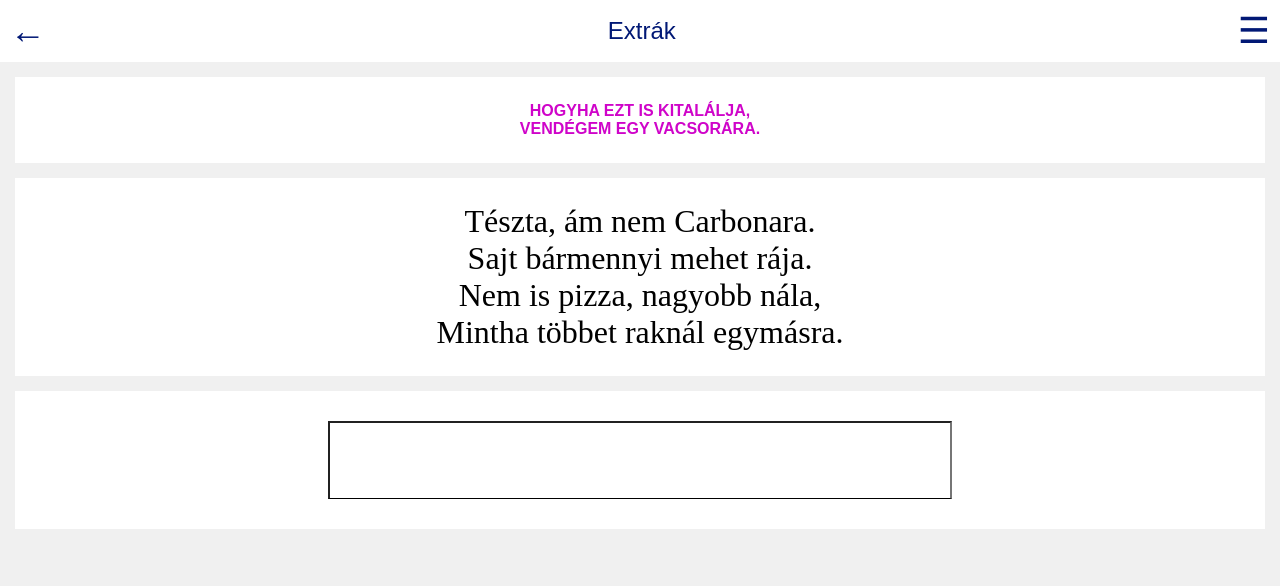
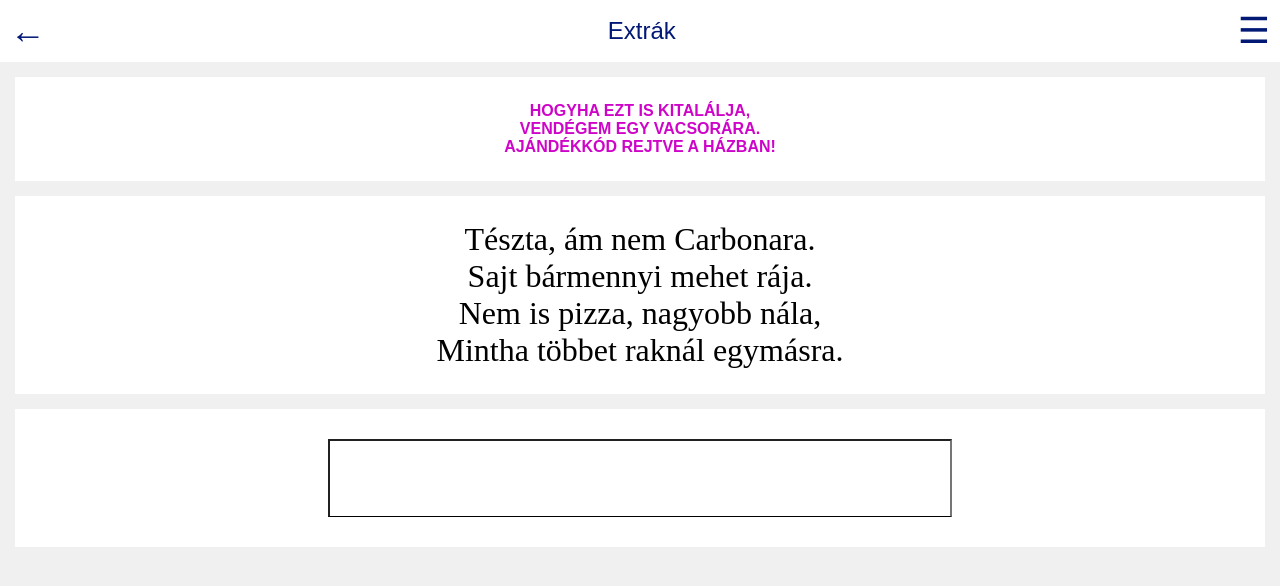
Before and after one commit to gombazsi/HB, a plain HTML site: page dinner.html in a window 1280 px wide. Drawn offline with Linux system fonts and the light colour scheme; a web font is replaced by a local one.

Commit message:
Update dinner.html

```diff
--- a/dinner.html
+++ b/dinner.html
@@ -83,7 +83,8 @@
 
     <div class="not-valid section">
         HOGYHA EZT IS KITALÁLJA,<br />
-        VENDÉGEM EGY VACSORÁRA.
+        VENDÉGEM EGY VACSORÁRA. <br />
+        AJÁNDÉKKÓD REJTVE A HÁZBAN!
     </div>
 
 
```
